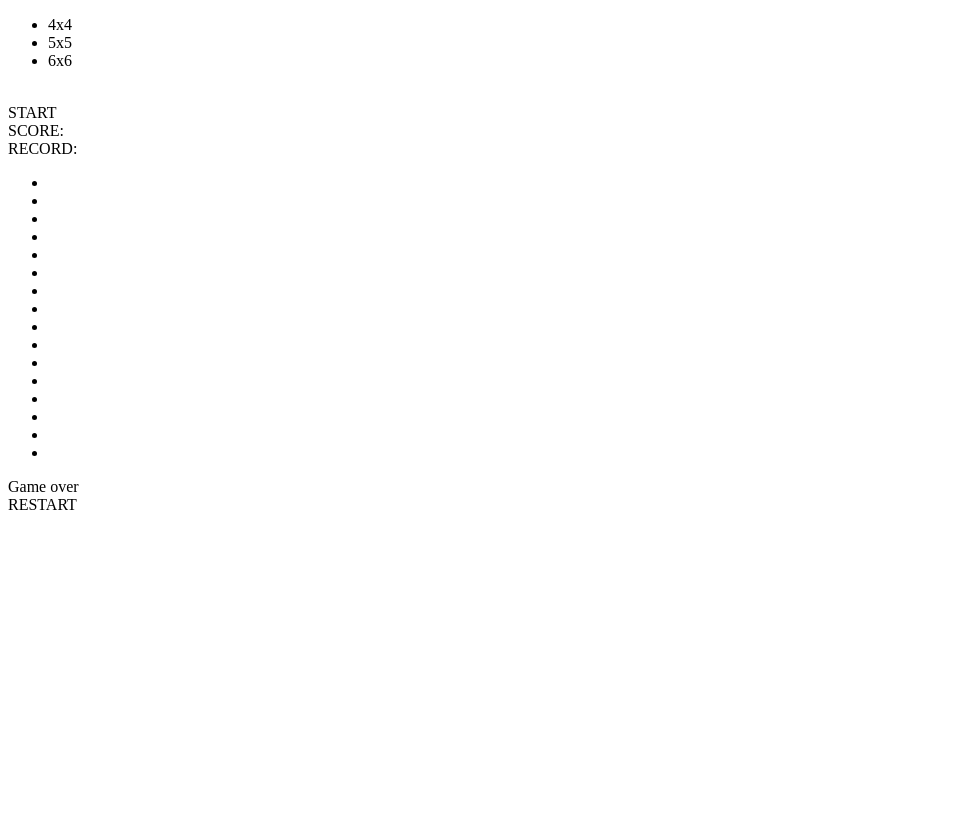
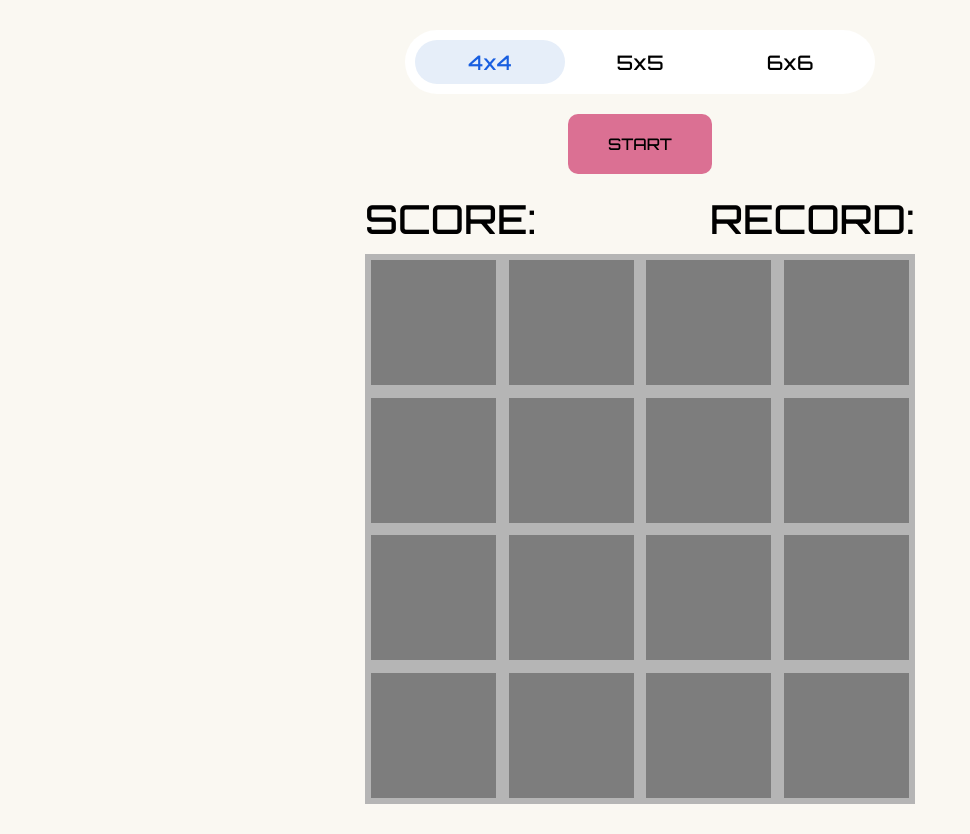
Before and after one commit to Makarenko23/memory-games, a plain HTML site: page index.html in a window 1280 px wide. Shown: the whole page, without its empty margins (0-970 px from the left). Before the commit the page ends 800 px from the top, so only its background shows below. Drawn offline with Linux system fonts and the light colour scheme.

Commit message:
add css for the first game

```diff
--- a/index.html
+++ b/index.html
@@ -3,6 +3,7 @@
 <head>
     <meta charset="UTF-8">
     <meta name="viewport" content="width=device-width, initial-scale=1.0">
+    <link rel="stylesheet" href="styles/index.css">
     <title>Memory Game</title>
 </head>
 <body>
--- /dev/null
+++ b/styles/game-order.css
@@ -0,0 +1,124 @@
+.box{
+    display: inline-block;
+}
+.size{
+    display: inline-flex;
+    /* width: max-content; */
+    list-style: none;
+    background-color: #fff;
+    border-radius: 99px;
+    box-shadow: 0 0 1px 0 rgba(#185ee0, 0.15), 0 6px 12px 0 rgba(#185ee0, 0.15);
+    padding: 10px;
+    position: relative;
+}
+.size__item{
+    width: 150px;
+    height: 44px;
+    border-radius: 99px;
+    display: flex;
+    justify-content: center;
+    align-items: center;
+    font-size: 1.25rem;
+	font-weight: 500;
+    transition: .25s linear;
+    z-index: 2;
+    cursor: pointer;
+    transition: color .25s ease-out;
+}
+.size__item:first-child{
+    color: #185ee0;
+}
+.size--active{
+    position: absolute;
+    height: 44px;
+    width: 150px;
+    background-color: #e6eef9;
+    border-radius: 99px;
+    transition: .25s ease-out;
+}
+.stats{
+    font-size: 40px;
+    display: flex;
+    justify-content: space-between;
+    margin-bottom: 10px;
+}
+.score{
+}
+.record{
+
+}
+.game__container{
+    position: relative;
+}
+.blocks{
+    list-style: none;
+    background-color: rgb(181, 181, 181);
+    display: flex;
+    flex-wrap: wrap;
+    width: 550px;
+    height: 550px;
+    justify-content: space-around;
+    align-items: center;
+    /* overflow: hidden; */
+}
+
+.block{
+    width: 125px;
+    height: 125px;
+    background-color: rgb(125, 125, 125);
+    transition: .3s background-color linear;
+    pointer-events: none; /* Забороняє натискання
+    /* opacity: 0.5;  */
+}
+.block:hover{
+    cursor: pointer;
+}
+.block--active{
+    background-color: coral;
+}
+.block--correct{
+    background-color: greenyellow;
+}
+.block--incorrect{
+    background-color: red;
+}
+
+.button{
+    display: inline-block;
+    padding: 20px 40px;
+    background-color: palevioletred;
+    margin: 20px;
+    cursor: pointer;
+    text-transform: uppercase;
+    border-radius: 10px;
+}
+.result{
+    position: absolute;
+    top: 50%;
+    width: 400px;
+    height: 300px;
+    /* background: linear-gradient(315deg, rgb(39, 39, 39), rgb(147, 147, 147)); */
+    background-image: url('back.jpg');
+    background-size: cover;
+    color: #fff;
+    border-radius: 15px;
+    font-size: 40px;
+    display: none;
+    align-items: center;
+    justify-content: center;
+    flex-direction: column;
+    animation: animationResult .25s linear forwards;
+    text-transform: uppercase;
+    font-weight: 900;
+}
+
+@keyframes animationResult {
+    from{
+        left: 0;
+        transform: translate(0%, -50%);
+    }
+    to{
+        left: 50%;
+        transform: translate(-50%, -50%);
+    }
+}
--- /dev/null
+++ b/styles/global.css
@@ -0,0 +1,23 @@
+@import url('https://fonts.googleapis.com/css2?family=Orbitron:wght@400..900&display=swap');
+
+*{
+    margin: 0;
+    padding: 0;
+    box-sizing: border-box;
+}
+body{
+    background-color: #faf8f2;
+    font-family: "Orbitron", serif;
+    font-optical-sizing: auto;
+    font-weight: 500;
+    font-style: normal;
+}
+
+.wrapper{
+    max-width: 1200px;
+    margin: 0 auto;
+}
+.container{
+    padding: 30px;
+    text-align: center;
+}
--- /dev/null
+++ b/styles/index.css
@@ -0,0 +1,2 @@
+@import "global.css";
+@import "game-order.css";
```
